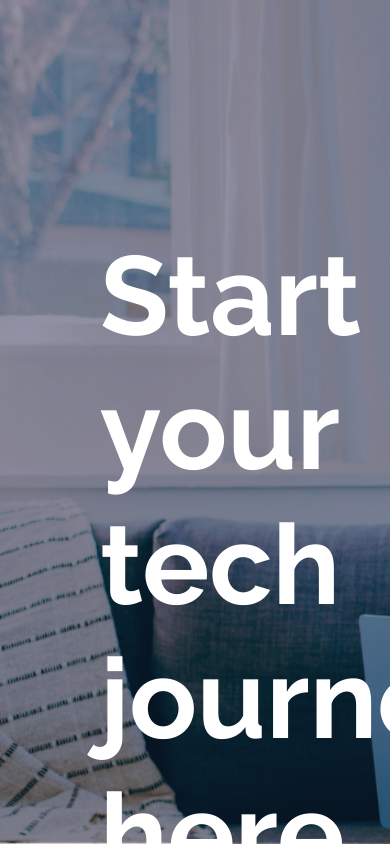
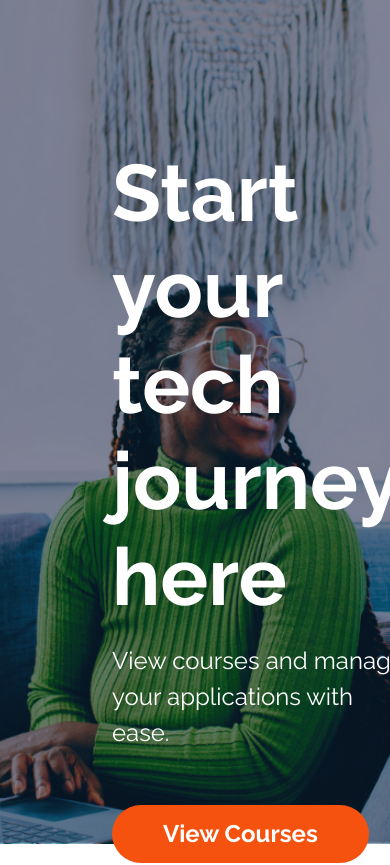
Before and after one commit to irriz-jayy/Moringa-student-application-portal, a React (Create React App) app in the folder client/: page / in a window 390 px wide. Shown: the top 865 px of the page. Built offline with nearby package versions, Linux system fonts and the light colour scheme.

Commit message:
added reponsiveness to LandingPage

```diff
--- a/client/src/App.css
+++ b/client/src/App.css
@@ -3,3 +3,8 @@ body{
   padding: 0;
   font-family: "Raleway", sans-serif;
 }
+
+.container {
+  margin-inline: 100px;
+  padding: opx;
+}
--- a/client/src/App.js
+++ b/client/src/App.js
@@ -8,6 +8,7 @@ function App() {
   return (
     <div className="App">
         <LandingPage/>
+        <Signup/>
         <Login/>
     </div>
   );
--- a/client/src/containers/LandingPage.css
+++ b/client/src/containers/LandingPage.css
@@ -3,12 +3,62 @@
     background-image: url("../frontend_images/LandingPage_Background_Image.png");
     background-repeat: no-repeat;
     background-size: cover;
-    padding-inline: 100px;
+    background-position: 50%;
 }
 
+/* Narrow Screen */
+@media screen and (max-width: 1010px) {
+    .landing-text {
+        max-height: auto;
+        padding-right: 50px;
+        top: 15vh;
+    }
+
+    h1 {
+        font-size: 5rem;
+    }
+
+    p {
+        font-size: 1.5rem;
+        padding-right: 30px;
+    }
+
+    .button {
+        padding-block: 10px;
+        padding-inline: 50px;
+        font-size: x-large;
+    }
+
+}
+
+/* Wide Screen */
+@media screen and (min-width: 1011px) {
+    .landing-text {
+        max-height: 200vh;
+        padding-right: 50px;
+        top: 20vh;
+    }
+
+    h1 {
+        font-size: 7rem;
+        padding-right: 200px;
+    }
+
+    p {
+        font-size: 2rem;
+        width: 35vw;
+    }
+
+    .button {
+        padding-block: 20px;
+        padding-inline: 100px;
+        font-size: xx-large;
+    }
+}
+
+/* Styles for All Widths */
 .landing-text {
-    position: relative;
-    top: 25vh;
+    position: absolute;
 }
 
 h1, p {
@@ -17,25 +67,15 @@ h1, p {
 }
 
 h1 {
-    font-size: 7rem;
-    width: 50vw;
     margin: 0px;
     padding-block: 18px;
     font-weight: 700;
 }
 
-p {
-    font-size: 2rem;
-    width: 25vw;
-}
-
 .button {
     margin-block: 54px;
-    padding-block: 20px;
-    padding-inline: 100px;
     background-color: #f5510f;
     color: white;
-    font-size: xx-large;
     border-radius: 50px;
     font-weight: 700;
 }
--- a/client/src/containers/LandingPage.js
+++ b/client/src/containers/LandingPage.js
@@ -2,8 +2,8 @@ import './LandingPage.css';
 
 function LandingPage() {
     return(
-        <div className="landing-page">
-            <div className='landing-text container-flex'>
+        <div className="landing-page container-flex">
+            <div className='landing-text container'>
                 <h1>Start your tech journey here</h1>
                 <p>View courses and manage your applications with ease.</p>
 
```
